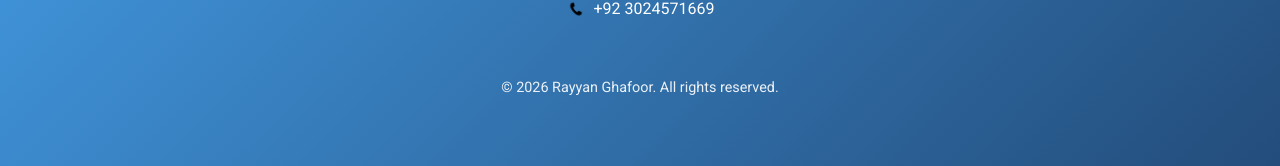
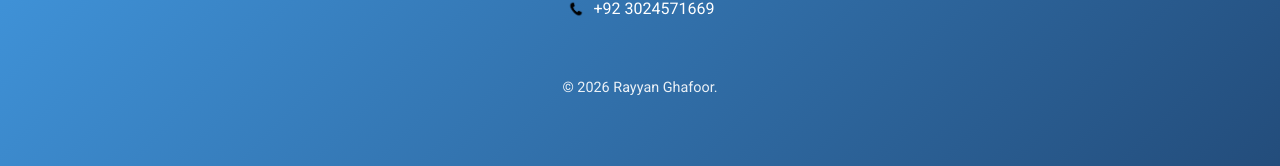
Before and after one commit to rayyanghafoor-dev/Portfolio, a plain HTML site: page index.html in a window 1280 px wide. Shown: the part 4231-4397 px from the top of the page. Drawn offline with Linux system fonts and the light colour scheme.

Commit message:
Updated homepage design

```diff
--- a/index.html
+++ b/index.html
@@ -137,7 +137,7 @@
                         3024571669</a>
                 </p>
             </div>
-            <p class="footer-note">© 2026 Rayyan Ghafoor. All rights reserved.</p>
+            <p class="footer-note">© 2026 Rayyan Ghafoor.</p>
         </div>
     </footer>
 </body>
```
